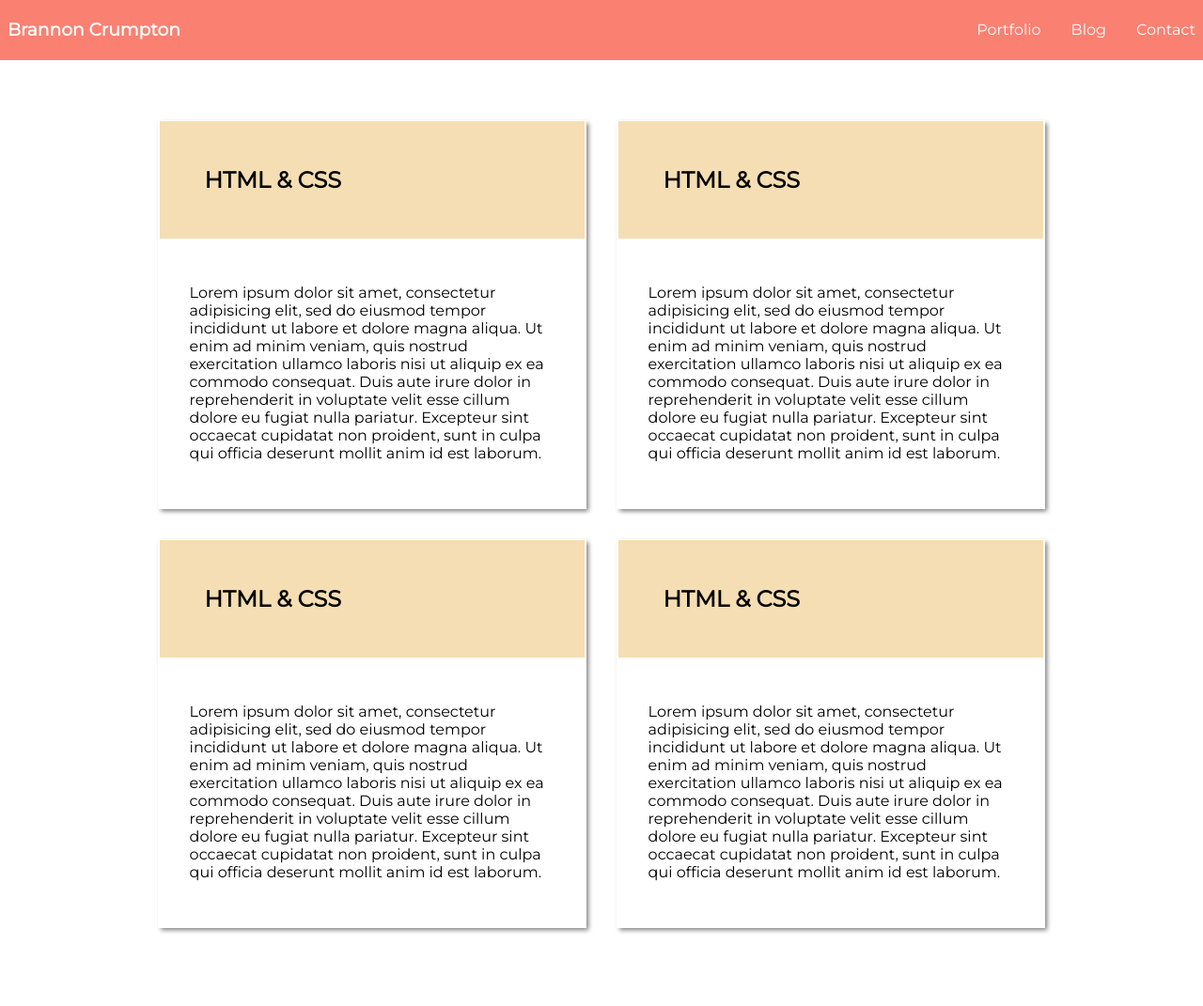
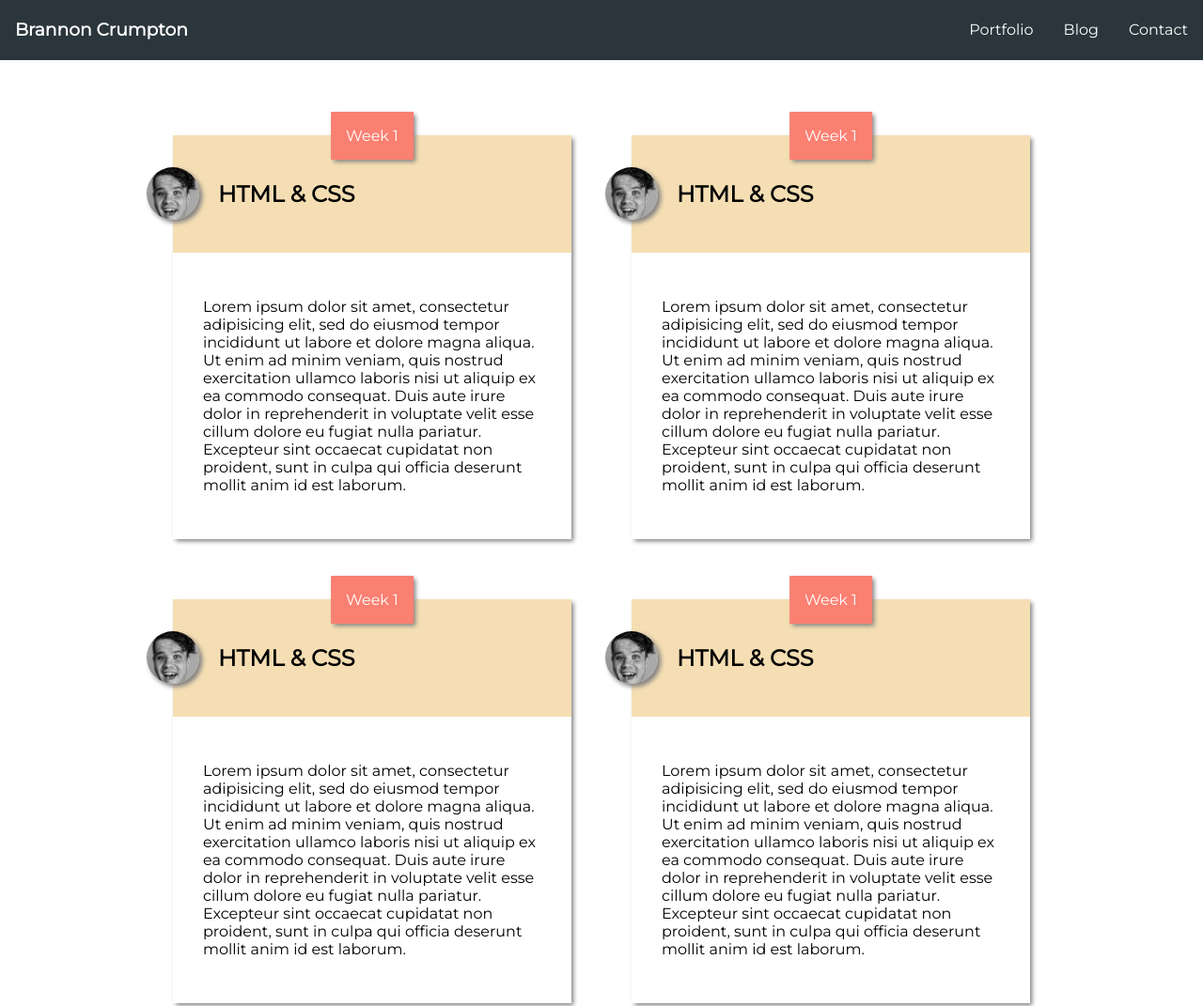
Before and after one commit to bcrumpton/05-grid-and-position, a plain HTML site: page index.html in a window 1280 px wide. Shown: the top 1071 px of the page at 94% size. Drawn offline with Linux system fonts and the light colour scheme.

Commit message:
Absolute positioning of card tag and avatar

```diff
--- a/index.html
+++ b/index.html
@@ -26,6 +26,8 @@
           <div class="grid__item">
             <figure class="card">
               <div class="card__head">
+                <p class="card__head--tag">Week 1</p>
+                <img class="card__head--avatar" src="./images/me.jpg">
                 <h2>HTML & CSS</h2>
               </div>
               <div class="card__body">
@@ -37,6 +39,8 @@
           <div class="grid__item">
             <figure class="card">
               <div class="card__head">
+                <p class="card__head--tag">Week 1</p>
+                <img class="card__head--avatar" src="./images/me.jpg">
                 <h2>HTML & CSS</h2>
               </div>
               <div class="card__body">
@@ -48,6 +52,8 @@
           <div class="grid__item">
             <figure class="card">
               <div class="card__head">
+                <p class="card__head--tag">Week 1</p>
+                <img class="card__head--avatar" src="./images/me.jpg">
                 <h2>HTML & CSS</h2>
               </div>
               <div class="card__body">
@@ -59,6 +65,8 @@
           <div class="grid__item">
             <figure class="card">
               <div class="card__head">
+                <p class="card__head--tag">Week 1</p>
+                <img class="card__head--avatar" src="./images/me.jpg">
                 <h2>HTML & CSS</h2>
               </div>
               <div class="card__body">
--- a/styles/style.css
+++ b/styles/style.css
@@ -18,12 +18,12 @@ img {
 }
 
 .navbar {
-  background: salmon;
+  background: #2A363B;
   color: #fefefe;
   display: flex;
   justify-content: space-between;
   align-items: center;
-  padding: 0.1rem 0.5rem;
+  padding: 0.1rem 1rem;
 }
 
 .nav-list {
@@ -52,10 +52,9 @@ img {
 }
 
 .grid__item {
-  flex-basis: calc(100% / 2 - 2rem);
+  flex-basis: calc(100% / 2 - 4rem);
   box-shadow: 0.2rem 0.2rem 0.3rem gray;
-  padding: 0.1rem;
-  margin: 1rem;
+  margin: 2rem 2rem;
 }
 
 .card {
@@ -63,6 +62,7 @@ img {
 }
 
 .card__head {
+  position: relative;
   background: wheat;
 }
 
@@ -72,6 +72,28 @@ img {
   padding: 3rem;
 }
 
+.card__head--tag {
+  margin: 0;
+  position: absolute;
+  top: -20%;
+  left: 50%;
+  background: salmon;
+  color: white;
+  padding: 1rem;
+  transform: translateX(-50%);
+  box-shadow: 0.2rem 0.2rem 0.3rem gray;
+}
+
+.card__head--avatar {
+  border-radius: 50%;
+  height: 3.5rem;
+  box-shadow: 0.2rem 0.2rem 0.3rem gray;
+  position: absolute;
+  top: 50%;
+  left: -6.5%;
+  transform: translateY(-50%);
+}
+
 .card__body {
   padding: 2rem;
 }
```
Also changed, not shown: images/me.jpg (added).
